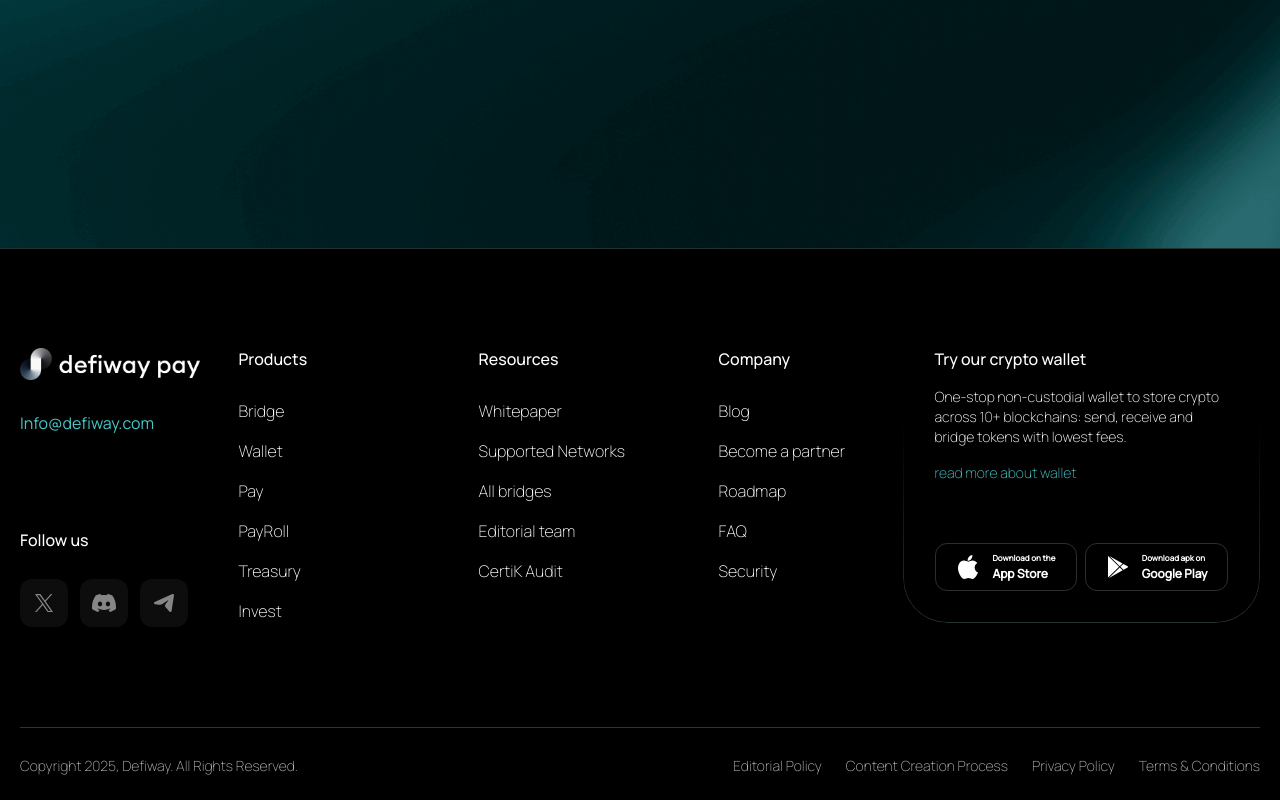
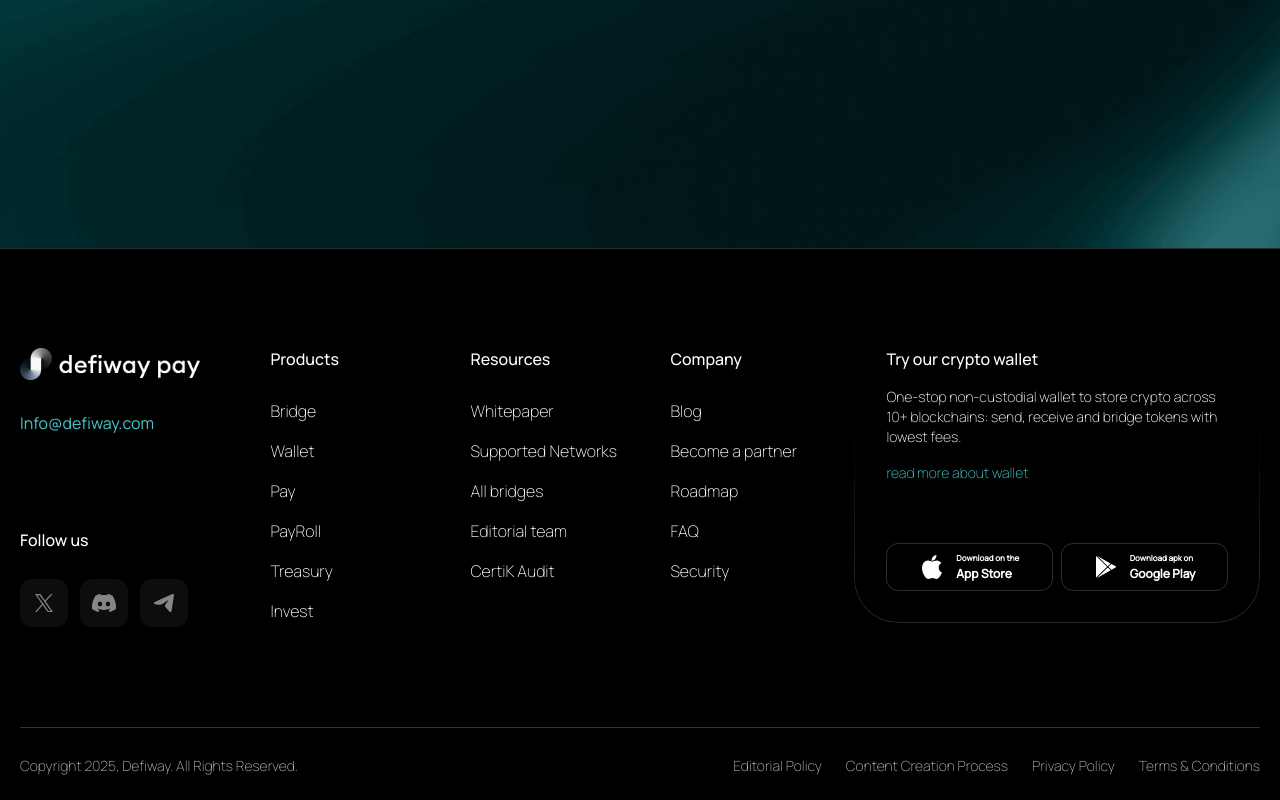
Before and after one commit to lenargum/defiway_pay, a website built with Vite: page src/index.html in a window 1280 px wide. Shown: the part 6756-7556 px from the top of the page. Built offline with nearby package versions, Linux system fonts and the light colour scheme.

Commit message:
fix: footer spacing

```diff
--- a/src/styles/footer.css
+++ b/src/styles/footer.css
@@ -17,6 +17,7 @@
   height: 1px;
   background: rgba(185, 242, 243, 0.2);
 }
+
 
 #dwp .footer-top {
   display: flex;
@@ -76,7 +77,8 @@
 
 #dwp .footer-nav {
   display: flex;
-  gap: var(--space-20);
+  gap: var(--space-10);
+  justify-content: space-between;
 }
 
 #dwp .nav-column {
```
